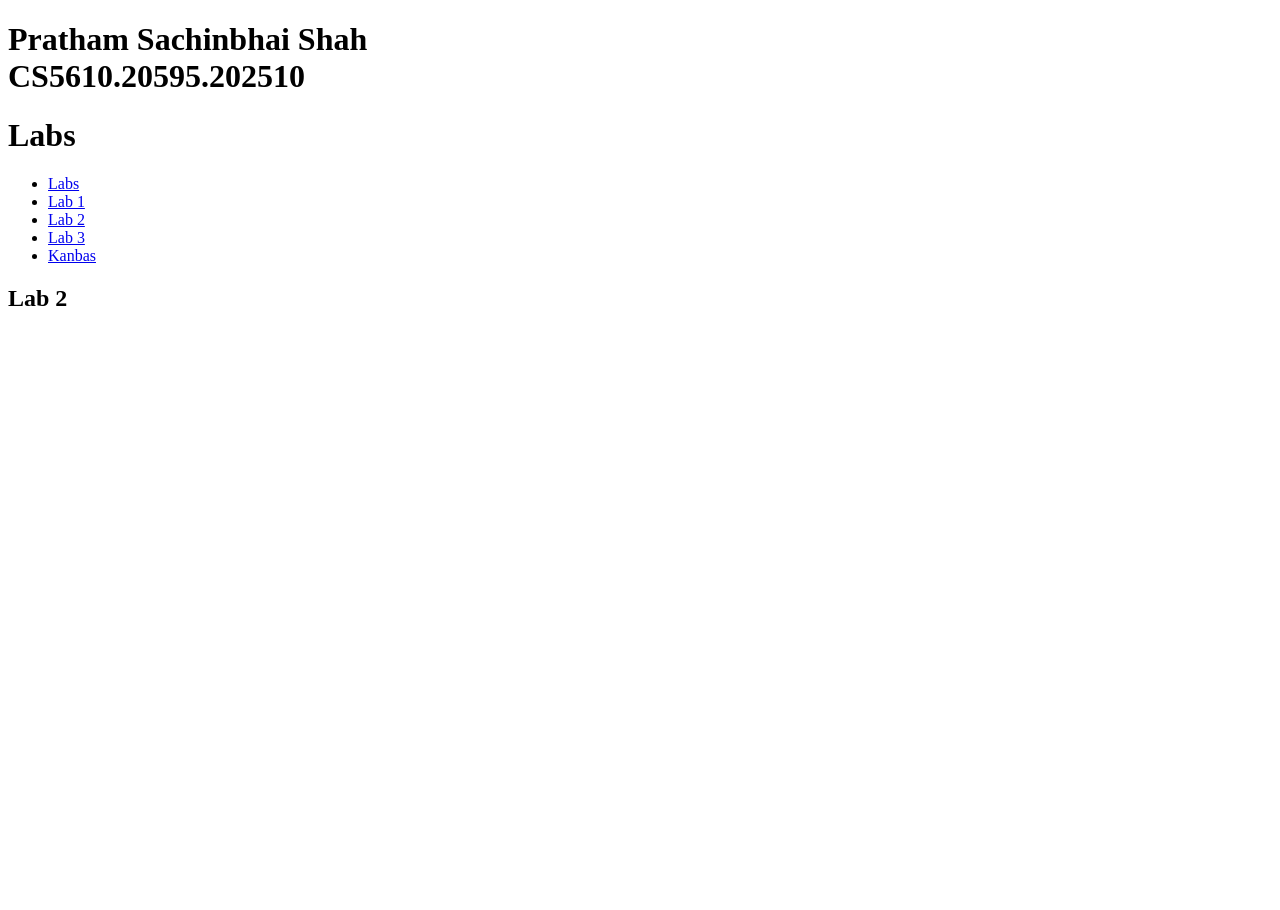
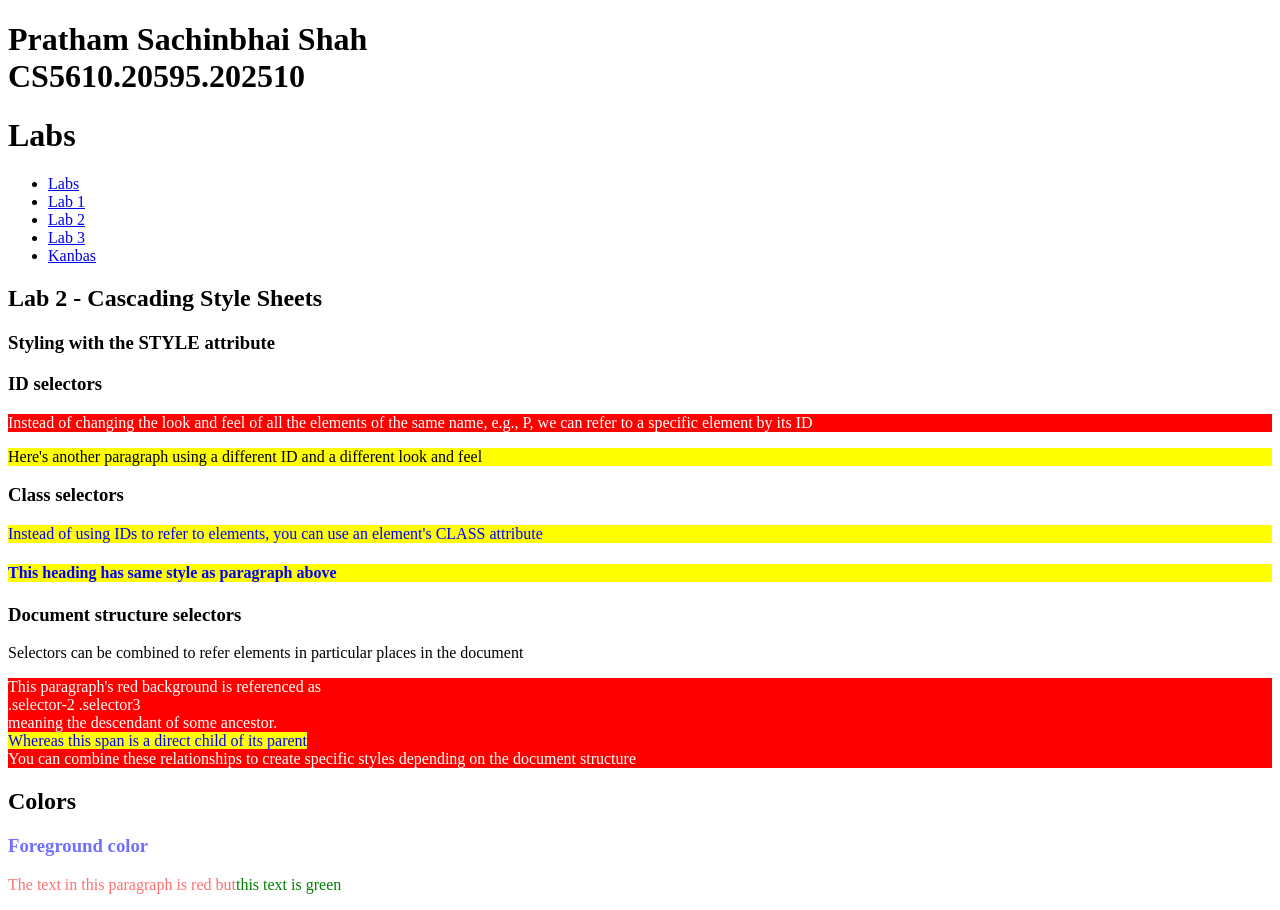
Before and after one commit to pratham-shah28/kanbas-react-web-app, a React (Create React App) app: page /#/Labs/Lab2 in a window 1280 px wide. Before the commit the page ends 800 px from the top, so only its background shows below. Built offline with nearby package versions, Linux system fonts and the light colour scheme.

Commit message:
initial css

```diff
--- /dev/null
+++ b/src/Labs/Lab2/ForegroundColors.tsx
@@ -0,0 +1,12 @@
+export default function ForegroundColors() {
+
+   return ( <div id="wd-css-colors">
+  <h2>Colors</h2>
+  <h3 className="wd-fg-color-blue">Foreground color</h3>
+  <p className="wd-fg-color-red">
+    The text in this paragraph is red but
+    <span className="wd-fg-color-green">this text is green</span>
+  </p>
+</div>
+   );
+}
--- /dev/null
+++ b/src/Labs/Lab2/index.css
@@ -0,0 +1,50 @@
+/* p {
+    background-color: blue;
+    color: white;
+ }
+  */
+  p#wd-id-selector-1 {
+    background-color: red;
+    color: white;
+   }
+   p#wd-id-selector-2 {
+    background-color: yellow;
+    color: black;
+   }
+
+   .wd-class-selector {
+    background-color: yellow;
+    color: blue;
+   }
+
+
+   .wd-selector-1 .wd-selector-3 {
+    background-color: red;
+    color: white;
+ }
+ .wd-selector-2 > .wd-selector-3 > .wd-selector-4 {
+    background-color: yellow;
+    color: blue;
+ }
+
+ .wd-fg-color-black { color: black; }
+.wd-fg-color-white { color: white; }
+.wd-fg-color-blue { color: #7070ff; }
+.wd-fg-color-red { color: #ff7070; }
+.wd-fg-color-green { color: green; }
+
+.wd-bg-color-yellow {
+  background-color: #ffff07;
+}
+.wd-bg-color-blue {
+  background-color: #7070ff;
+}
+.wd-bg-color-red {
+  background-color: #ff7070;
+}
+.wd-bg-color-green {
+  background-color: green;
+}
+.wd-bg-color-gray {
+   background-color: lightgray;
+}
--- a/src/Labs/Lab2/index.tsx
+++ b/src/Labs/Lab2/index.tsx
@@ -1,7 +1,53 @@
+import "./index.css"
+import ForegroundColors from "./ForegroundColors";
 export default function Lab2() {
     return (
-      <div>
-        <h2>Lab 2</h2>
+      <div id="wd-lab2">
+      <h2>Lab 2 - Cascading Style Sheets</h2>
+      <h3>Styling with the STYLE attribute</h3>
+      <div id="wd-css-id-selectors">
+        <h3>ID selectors</h3>
+        <p id="wd-id-selector-1">
+Instead of changing the look and feel of all the
+elements of the same name, e.g., P, we can refer to a specific element by its ID
+        </p>
+        <p id="wd-id-selector-2">
+Here's another paragraph using a different ID and a different look and
+          feel
+        </p>
       </div>
+      <div id="wd-css-class-selectors">
+  <h3>Class selectors</h3>
+  <p className="wd-class-selector">
+Instead of using IDs to refer to elements, you can use an element's CLASS attribute
+  </p>
+  <h4 className="wd-class-selector">
+This heading has same style as paragraph above
+  </h4>
+</div>
+<div id="wd-css-document-structure">
+  <div className="wd-selector-1">
+    <h3>Document structure selectors</h3>
+    <div className="wd-selector-2">
+      Selectors can be combined to refer elements in particular
+      places in the document
+      <p className="wd-selector-3">
+        This paragraph's red background is referenced as
+        <br />
+        .selector-2 .selector3<br />
+        meaning the descendant of some ancestor.<br />
+        <span className="wd-selector-4">
+          Whereas this span is a direct child of its parent
+        </span><br />
+          You can combine these relationships to create specific
+          styles depending on the document structure
+      </p>
+    </div>
+  </div>
+</div>
+<ForegroundColors/>
+    </div>
+
+
     );
   }
--- a/src/Labs/Lab3/index.tsx
+++ b/src/Labs/Lab3/index.tsx
@@ -1,7 +1,7 @@
 export default function Lab2() {
     return (
       <div>
-        <h2>Lab 2</h2>
+        <h2>Lab 3</h2>
       </div>
     );
   }
```
Also changed, not shown: src/Labs/Lab2/BackgroundColors.tsx (added, +14 -0 lines).
